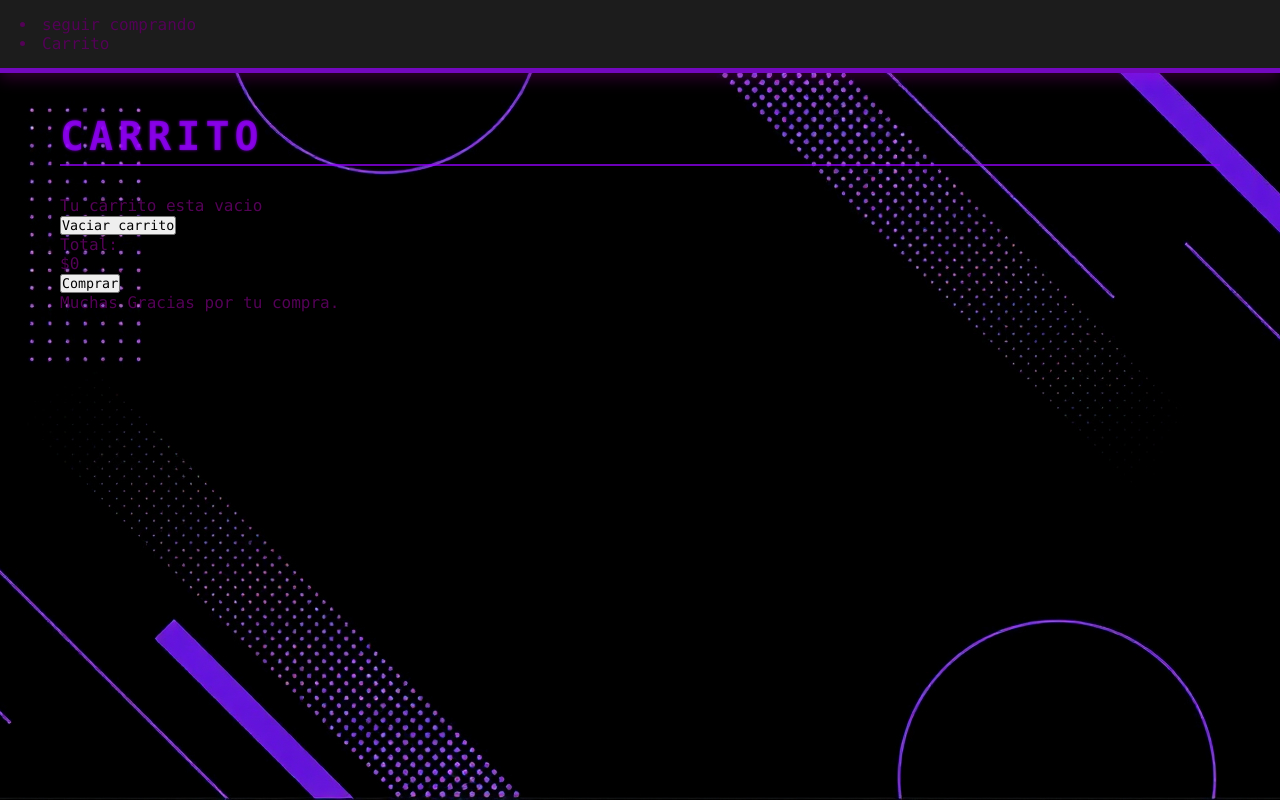
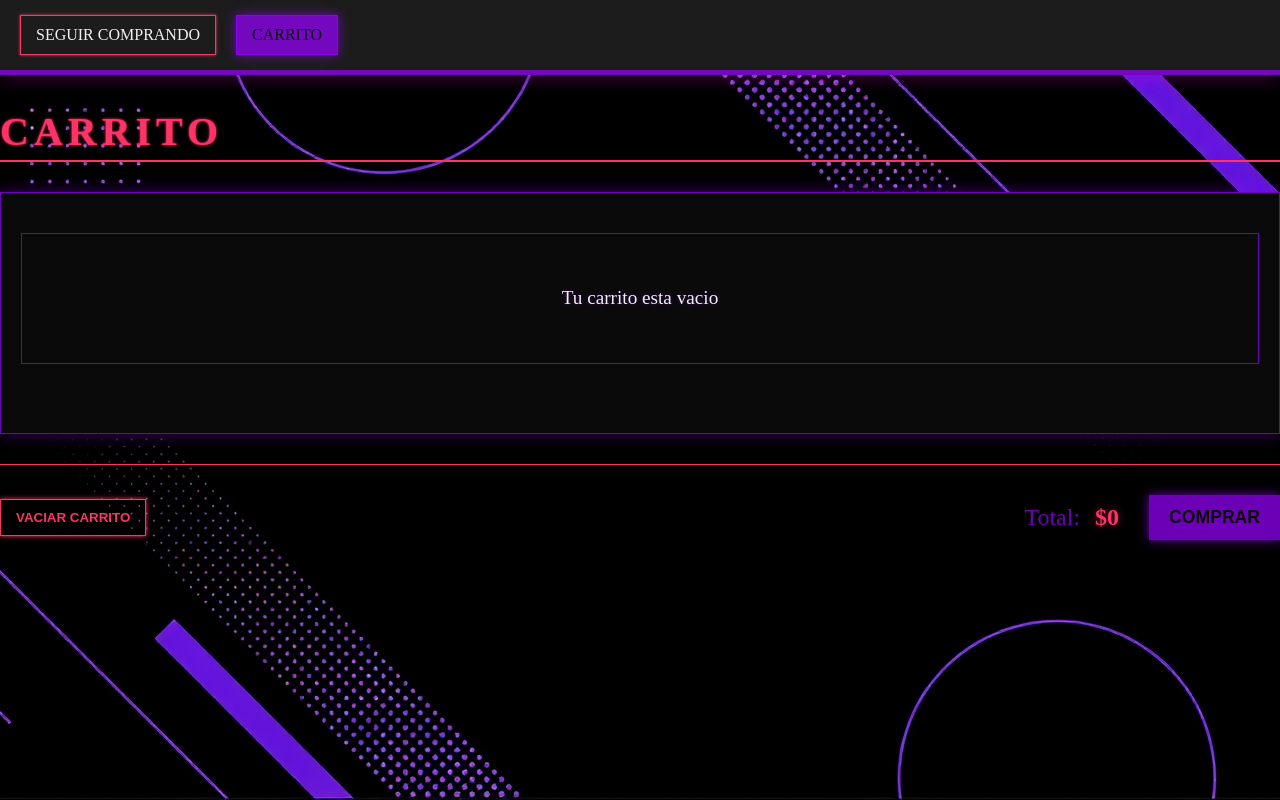
Before and after one commit to LucasSaidman/TP-Integrador-Web-1, a plain HTML site: page carrito.html in a window 1280 px wide. Drawn offline with Linux system fonts and the light colour scheme; files that its build step writes are made by us from their sources; files whose address does not match are found by name.

Commit message:
css carrito

```diff
--- /dev/null
+++ b/assets/css/carrito.css
@@ -0,0 +1,202 @@
+nav.Carrito {
+    background-color: #1c1c1c;
+    border-bottom: 5px solid #9500ffb7;
+    box-shadow: 0 5px 15px rgba(255, 0, 242, 0.2);
+    padding: 15px 20px;
+    display: flex;
+    justify-content: flex-start;
+    gap: 20px;
+    list-style: none;
+}
+
+nav.Carrito li {
+    list-style: none;
+}
+body {
+    background-image: url(../img/fondo/dark_mode.jpeg);
+    color: #530256;
+    min-height: 100vh;
+    background-size: cover;
+    background-attachment: fixed;
+    background-repeat: no-repeat;
+    background-position: center center;
+    margin: 0;
+    padding: 0;
+}
+
+.Boton-menu,
+.boton-carrito {
+    color: #f0f0f0;
+    padding: 10px 15px;
+    border-radius: 0;
+    cursor: pointer;
+    transition: all 0.2s linear;
+    font-size: 1rem;
+    text-transform: uppercase;
+    text-decoration: none;
+    display: block;
+}
+
+.Boton-menu.boton-volver {
+    background-color: transparent;
+    border: 1px solid #ff3366;
+    box-shadow: 0 0 3px #ff3366;
+}
+
+.Boton-menu.boton-volver:hover {
+    background-color: #ff3366;
+    color: #0a0a0a;
+    border-color: #ff3366;
+    transform: none;
+    box-shadow: 0 0 8px #ff3366;
+}
+
+.boton-carrito.activo {
+    background-color: #9500ffb7;
+    color: #0a0a0a;
+    border: 1px solid #9500ffb7;
+    box-shadow: 0 0 10px #9500ffb7;
+}
+
+main .titulo {
+    color: #ff3366;
+    font-size: 2.5rem;
+    margin-bottom: 30px;
+    border-bottom: 2px solid #ff3366;
+    padding-bottom: 5px;
+    text-transform: uppercase;
+    letter-spacing: 5px;
+    text-shadow: 0 0 3px #ff3366;
+}
+
+.Contenedor-carrito {
+    display: flex;
+    flex-direction: column;
+    gap: 20px;
+    min-height: 200px;
+    padding: 20px;
+    background-color: #0a0a0a;
+    border-radius: 0;
+    border: 1px solid #9500ffb7;
+    box-shadow: 0 0 15px rgba(149, 0, 255, 0.4);
+}
+
+.carrito-vacio,
+.carrito-comprado {
+    text-align: center;
+    font-size: 1.2rem;
+    color: #f0f0f0;
+    padding: 50px 20px;
+    border: 1px solid #9500ffb7;
+    border-radius: 0;
+    margin: 20px 0;
+    text-shadow: 0 0 5px #9500ff60;
+    line-height: 1.5;
+}
+
+.carrito-comprado {
+    color: #33ff99;
+    border: 1px solid #33ff99;
+    text-shadow: 0 0 8px #33ff99;
+}
+
+.desactivado {
+    display: none;
+}
+
+.carrito-acciones {
+    display: flex;
+    justify-content: space-between;
+    align-items: center;
+    margin-top: 30px;
+    padding: 15px 0;
+    border-top: 1px solid #ff3366;
+}
+
+.carrito-acciones-izquierda {}
+
+.carrito-acciones-vaciar {
+    background-color: transparent;
+    color: #ff3366;
+    border: 1px solid #ff3366;
+    padding: 10px 15px;
+    border-radius: 0;
+    cursor: pointer;
+    transition: all 0.1s linear;
+    text-transform: uppercase;
+    font-weight: bold;
+    box-shadow: 0 0 5px #ff3366;
+}
+
+.carrito-acciones-vaciar:hover {
+    background-color: #ff3366;
+    color: #0a0a0a;
+    box-shadow: 0 0 12px #ff3366;
+}
+
+.carrito-acciones-derecha {
+    display: flex;
+    align-items: center;
+    gap: 30px;
+}
+
+.carrito-acciones-total {
+    display: flex;
+    gap: 15px;
+    font-size: 1.5rem;
+    color: #f0f0f0;
+}
+
+.carrito-acciones-total p:first-child {
+    font-weight: normal;
+    color: #9500ffb7;
+}
+
+#total {
+    font-weight: bold;
+    color: #ff3366;
+    text-shadow: 0 0 8px #ff336680;
+}
+
+.carrito-acciones-comprar {
+    background-color: #9500ffb7;
+    color: #0a0a0a;
+    border: none;
+    padding: 12px 20px;
+    border-radius: 0;
+    cursor: pointer;
+    transition: all 0.1s linear;
+    text-transform: uppercase;
+    font-weight: bold;
+    font-size: 1.1rem;
+    box-shadow: 0 0 10px #9500ffb7;
+}
+
+.carrito-acciones-comprar:hover {
+    background-color: #ff3366;
+    box-shadow: 0 0 15px #ff3366;
+}
+
+@media (max-width: 768px) {
+    .carrito-acciones {
+        flex-direction: column;
+        align-items: flex-start;
+        gap: 20px;
+    }
+
+    .carrito-acciones-derecha {
+        flex-direction: column;
+        align-items: flex-start;
+        gap: 15px;
+        width: 100%;
+    }
+
+    .carrito-acciones-total {
+        width: 100%;
+        justify-content: space-between;
+    }
+
+    .carrito-acciones-comprar {
+        width: 100%;
+    }
+}
--- a/carrito.html
+++ b/carrito.html
@@ -3,7 +3,7 @@
 <head>
     <meta charset="UTF-8">
     <meta name="viewport" content="width=device-width, initial-scale=1.0">
-    <link rel="stylesheet" href="css/main.css">
+    <link rel="stylesheet" href="./assets/css/carrito.css">
     <title>DevMode ON - CARRITO</title>
 </head>
 <body>
@@ -32,7 +32,7 @@
                 <button id="carrito-acciones-comprar" class="carrito-acciones-comprar">Comprar</button>
             </div>
         </div>
-        <p id="carrito-comprado" class="carrito-comprado desactivado">Muchas Gracias por tu compra.</p>
+        <!-- <p id="carrito-comprado" class="carrito-comprado desactivado">Muchas Gracias por tu compra.</p> -->
     </main>
 
     <script src="./assets/js/carrito.js"></script>
```
